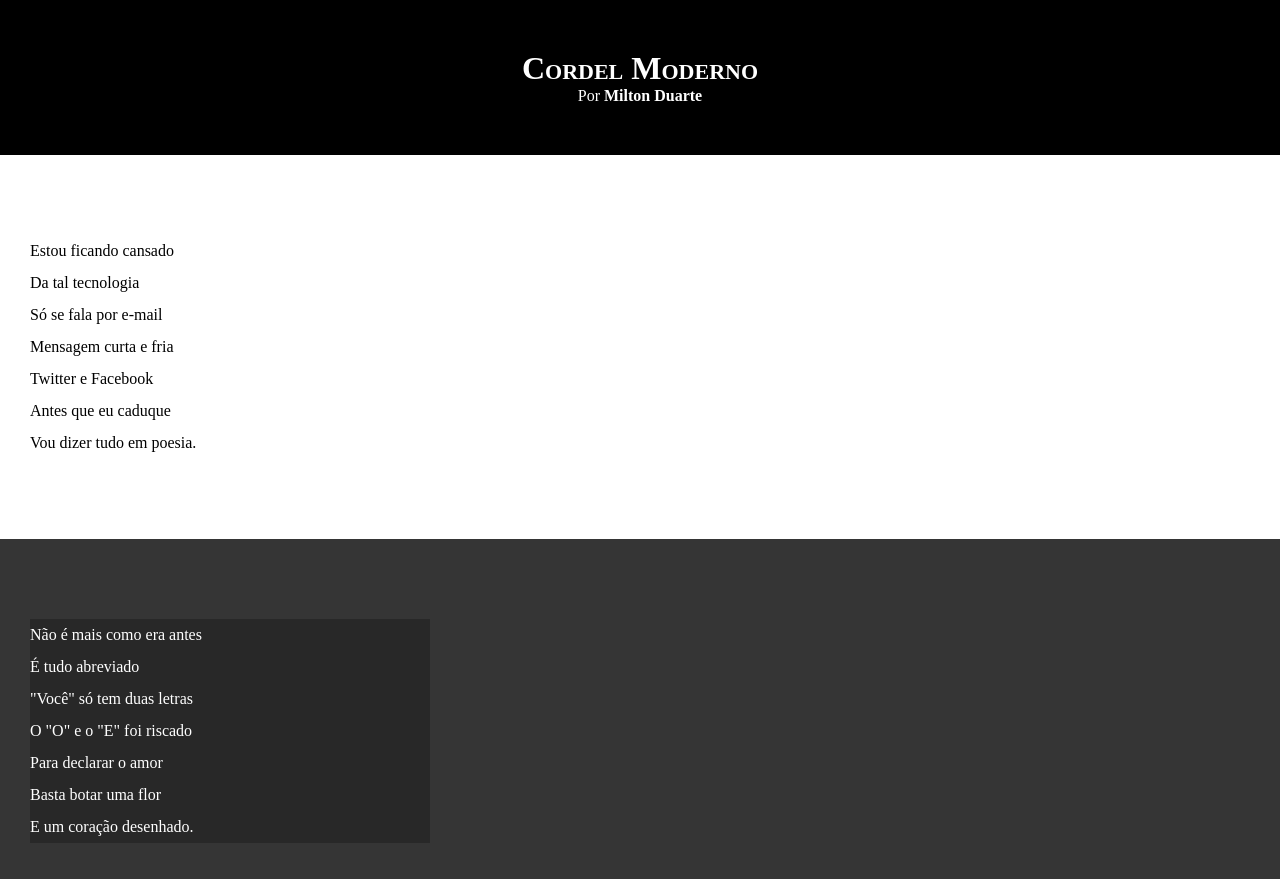
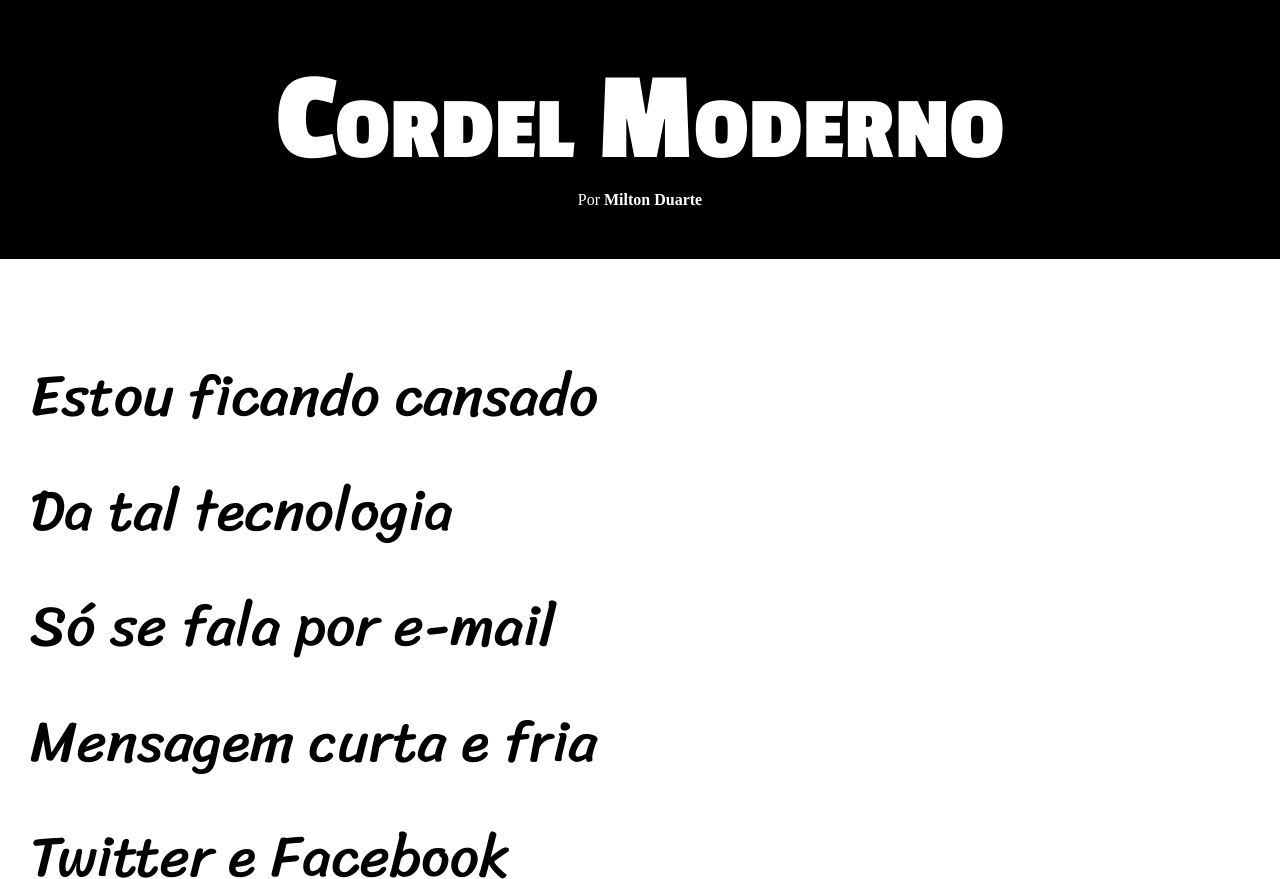
Before and after one commit to ericksontakayama/html-css, a plain HTML site: page Desafios/d012/index.html in a window 1280 px wide. Shown: the top 879 px of the page. Drawn offline with Linux system fonts and the light colour scheme.

Commit message:
Update style.css

```diff
--- a/Desafios/d012/estilo/style.css
+++ b/Desafios/d012/estilo/style.css
@@ -1,14 +1,23 @@
 @charset "UTF-8";
 
+@import url('https://fonts.googleapis.com/css2?family=Passion+One:wght@400;700;900&display=swap');
+@import url('https://fonts.googleapis.com/css2?family=Sriracha&display=swap');
+
+:root{
+    --font1: Verdana, Geneva, Tahoma, sans-serif;
+    --font2: "Passion One", cursive;
+    --font3: "Sriracha", cursive;
+}
 *{
     margin: 0px;
     padding: 0px;
-
+    font-size: 1em;
 }
 
 html, body {
     min-height: 100vh;
     background-color: darkgray;
+    font-size: var(--font1);
 }
 
 header {
@@ -20,7 +29,8 @@ header {
 header > h1 {
     padding-top: 50px;
     font-variant: small-caps;
-
+    font-family: var(--font2);
+    font-size: 10vw;
 }
 
 header > p {
@@ -40,9 +50,10 @@ header a:hover, footer a:hover {
 section{
     padding-top: 10vh;
     padding-bottom: 10vh;
-
     line-height: 2em;
     padding-left: 30px;
+    font-family: var(--font3);
+    font-size: 4.5vw;
 }
 
 section.normal {
@@ -56,7 +67,8 @@ section.imagem {
 }
 
 section.imagem > p {
-    width: 400px;
+    display: inline-block;
+    padding: 5px;
     background-color: rgba(0, 0, 0, 0.244);
 }
 
```
